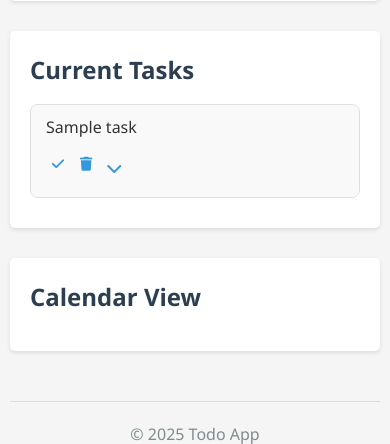
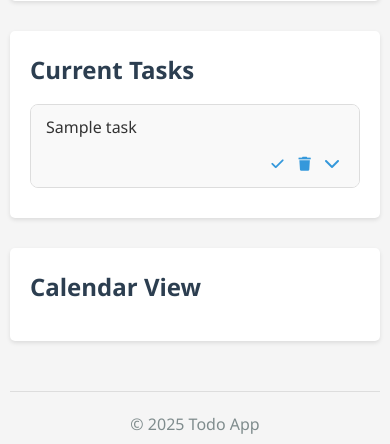
Before and after one commit to yzmninglang/Todo-web, a Flask app: template templates/index.html in a window 390 px wide. Shown: the part 513-957 px from the top of the page. Run offline with Flask 3, Linux system fonts and the light colour scheme; the template is opened without the code that fills it: most values are stand-ins (such as "Sample title", 1, 10 or a date in 2020).

Commit message:
修改CSS以适应移动端

```diff
--- a/static/css/style.css
+++ b/static/css/style.css
@@ -167,7 +167,8 @@ button:hover {
 }
 
 .task-actions {
-    display: flex;
+    /* max-width: 50px; */
+    display: flow-root;
     gap: 5px;
 }
 
@@ -476,13 +477,14 @@ footer {
     }
 }
 
-@media (max-width: 480px) {
+@media (max-width: 450px) {
     .task-header {
         flex-direction: column;
         align-items: flex-start;
     }
 
     .task-actions {
+        align-self: end;
         margin-top: 10px;
     }
 
```
